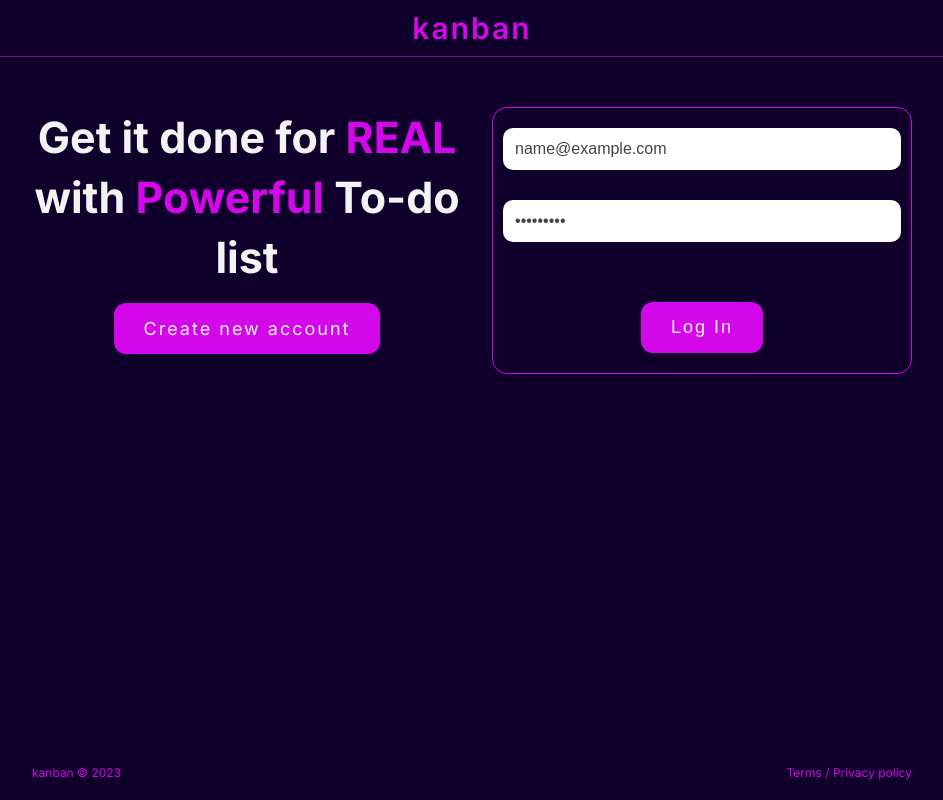
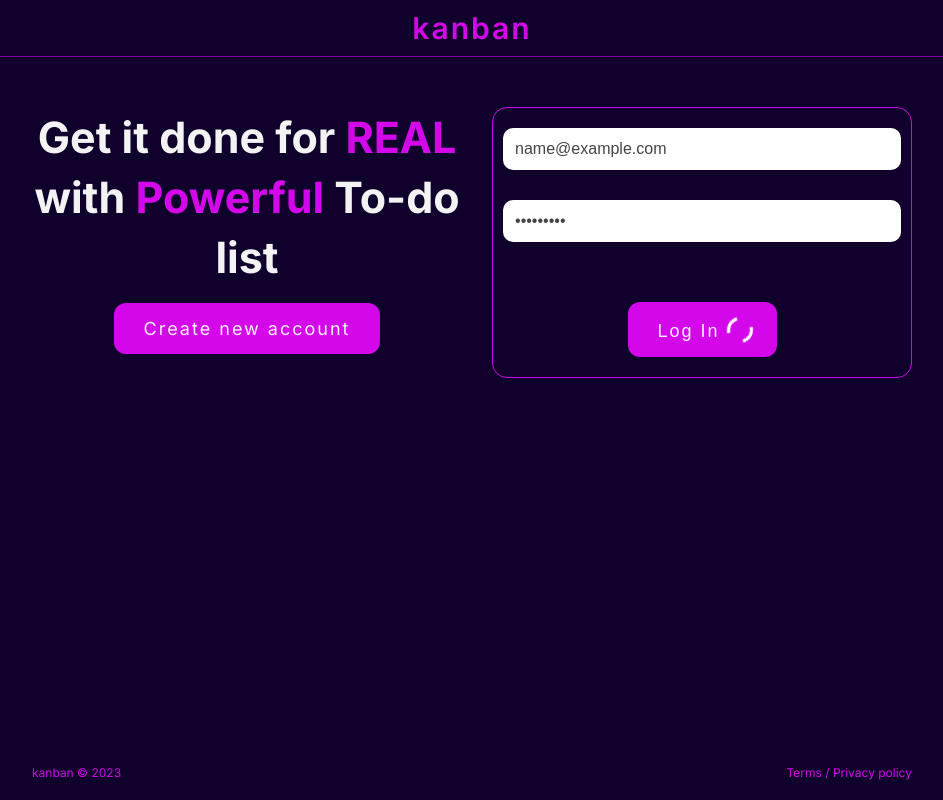
Before and after one commit to natelufuluabo/kanban, a Next.js app: page / in a window 1280 px wide. Both pictures are taken after typing "name@example.com", "Sample123" into the empty fields and a click on the button "Log In". Shown: the whole page, without its empty margins (168-1111 px from the left). Built offline with nearby package versions, Linux system fonts and the light colour scheme; no server answers.

Commit message:
implemented error handling for login form

```diff
--- a/Utilities/utils-functions.ts
+++ b/Utilities/utils-functions.ts
@@ -1,5 +1,6 @@
 import * as EmailValidator from 'email-validator';
 import { User } from "@/classes/User";
+import { formDataType } from '@/components/LogInForm';
 import { Dispatch, SetStateAction } from 'react';
 
 export const signUpFormformValidate = (formData: User, setErrorMessage: Dispatch<SetStateAction<string>>) => {
@@ -30,3 +31,18 @@ export const signUpFormformValidate = (formData: User, setErrorMessage: Dispatch
       }
     } else return true;
 }
+
+export const loginFormformValidate = (formData: formDataType, setErrorMessage: Dispatch<SetStateAction<string>>) => {
+  const formDatas = formData;
+  if (!EmailValidator.validate(formDatas.email) || formDatas.password.length === 0) {
+    if (!EmailValidator.validate(formDatas.email)) {
+      setErrorMessage("Email Required");
+      return false;
+    }
+    if (formDatas.password.length === 0) {
+      setErrorMessage("Password Required");
+      return false;
+    }
+  }
+  return true;
+}
--- /dev/null
+++ b/components/DualRing.module.scss
@@ -0,0 +1,23 @@
+.lds_dual_ring {
+  display: inline-block;
+  width: 2rem;
+  height: 2rem;
+}
+.lds_dual_ring:after {
+  content: " ";
+  display: block;
+  width: 2rem;
+  height: 2rem;
+  border-radius: 50%;
+  border: .3rem solid #fff;
+  border-color: #fff transparent #fff transparent;
+  animation: lds-dual-ring 1.2s linear infinite;
+}
+@keyframes lds-dual-ring {
+    0% {
+      transform: rotate(0deg);
+    }
+    100% {
+      transform: rotate(360deg);
+    }
+}
--- /dev/null
+++ b/components/DualRing.tsx
@@ -0,0 +1,7 @@
+import styles from "./DualRing.module.scss";
+
+export const DualRingComponent = () => {
+    return (
+        <div className={styles.lds_dual_ring}></div>
+    )
+}
--- a/components/LogInForm.tsx
+++ b/components/LogInForm.tsx
@@ -1,7 +1,9 @@
 "use client";
 import { FormEvent, useState } from "react";
+import styles from "./LogInForm.module.scss";
 import { signInUser } from "@/firebase/authentication";
-import styles from "./LogInForm.module.scss";
+import { loginFormformValidate } from "@/Utilities/utils-functions";
+import { DualRingComponent } from "./DualRing";
 
 export interface formDataType {
   email: string;
@@ -10,17 +12,19 @@ export interface formDataType {
 
 export const LogInForm = () => {
   const [errorMessage, setErrorMessage] = useState<string>("");
+  const [waiting, setWaiting] = useState<boolean>(false);
   const [formData, setFormData] = useState<formDataType>({
     email: "",
     password: ""
   });
   const handleSubmit = async (evt: FormEvent<HTMLFormElement>) => {
     evt.preventDefault();
-    await signInUser(formData);
-    setFormData({
-      email: "",
-      password: ""
-    });
+    console.log("Clicked")
+    setWaiting(true);
+    if (loginFormformValidate(formData, setErrorMessage)) {
+      await signInUser(formData, setErrorMessage, setFormData);
+    }
+    setWaiting(false);
   }
   return (
     <form className={styles.logInForm} onSubmit={handleSubmit}>
@@ -31,7 +35,6 @@ export const LogInForm = () => {
           name="email"
           value={formData.email}
           onChange={(evt) => setFormData({ ...formData, [evt.target.name]: evt.target.value })}
-          required
         />
       </div>
       <div className={styles.inputFormContainer}>
@@ -41,13 +44,12 @@ export const LogInForm = () => {
           name="password"
           value={formData.password}
           onChange={(evt) => setFormData({ ...formData, [evt.target.name]: evt.target.value })}
-          required
         />
       </div>
       <div className={styles.errorContainer}>
-          <p className={styles.errorMessage}>{errorMessage}</p>
-        </div>
-      <button className={styles.logInButton}>Log In</button>
+        <p className={styles.errorMessage}>{errorMessage}</p>
+      </div>
+      <button className={styles.logInButton}>Log In { waiting && <DualRingComponent /> }</button>
     </form>
   )
 }
--- a/firebase/authentication.ts
+++ b/firebase/authentication.js
@@ -1,13 +1,11 @@
 import { getAuth, createUserWithEmailAndPassword, signInWithEmailAndPassword, signOut } from "firebase/auth";
 import { app } from "./config";
-import { User } from "@/classes/User";
-import { formDataType } from "@/components/LogInForm";
-import { addUser, getUser } from "./usersCollection";
+import { addUser } from "./usersCollection";
 
 // Initialize Firebase Authentication and get a reference to the service
 const auth = getAuth(app);
 
-export const signUpUser = async (user: User) => {
+export const signUpUser = async (user) => {
     try {
         // Create user for authentication
         const userCredential = await createUserWithEmailAndPassword(auth, user.email, user.password)
@@ -22,15 +20,24 @@ export const signUpUser = async (user: User) => {
     };
 };
 
-export const signInUser = async (formData: formDataType) => {
+export const signInUser = async (formData, setErrorMessage, setFormData) => {
     try {
         const userCredential = await signInWithEmailAndPassword(auth, formData.email, formData.password)
         // Get user authID
         const authID = userCredential.user.uid;
         // Redirect user to manager page
         window.location.href = "/manager";
+        setErrorMessage("");
+        setFormData({
+            email: "",
+            password: ""
+        });
     } catch (error) {
-        console.log(error);
+        setErrorMessage(error.message);
+        setFormData({
+            email: formData.email,
+            password: formData.password
+        });
     }
 };
 
```
Also changed, not shown: firebase/config.js (renamed from firebase/config.ts). Lines whose indentation alone changed are shown as unchanged.
